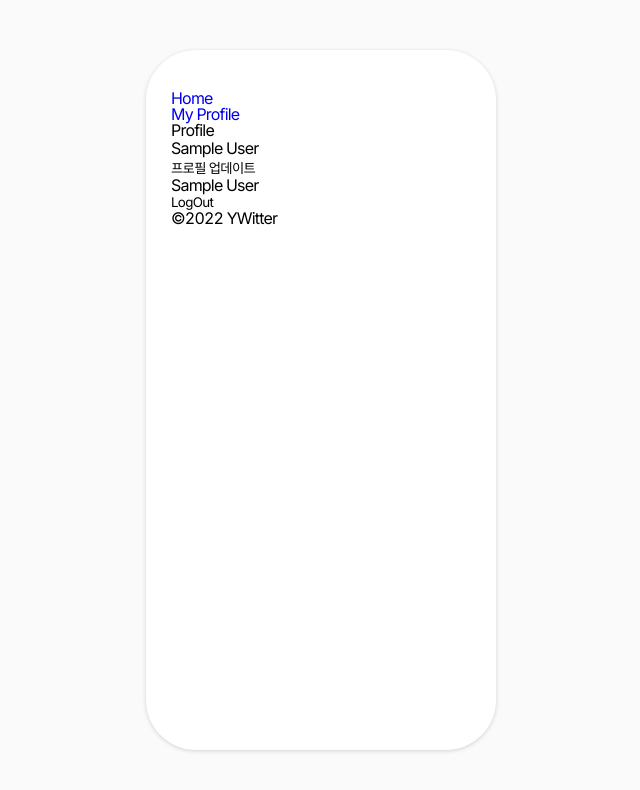
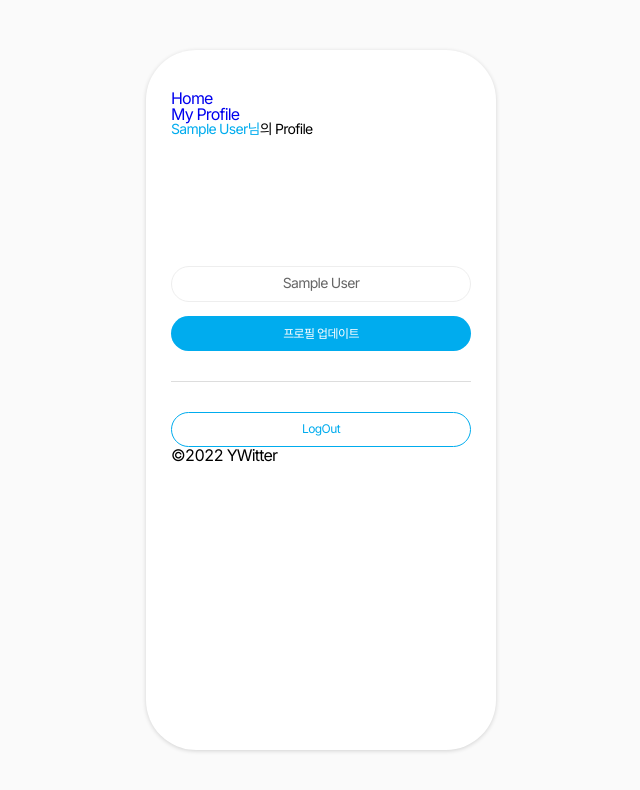
Before and after one commit to rkddbs1031/yoon-twitter, a React (Create React App) app: page /profile in a window 1280 px wide. Shown: the top 790 px of the page, without its empty margins (319-959 px from the left). Built offline with nearby package versions, Linux system fonts and the light colour scheme; no server answers; the database is empty; sample sign-in values are in the browser's storage; a web font is replaced by a local one.

Commit message:
MOD: Profile compoent style

```diff
--- a/src/routes/Profile/index.tsx
+++ b/src/routes/Profile/index.tsx
@@ -1,12 +1,14 @@
 import { ChangeEvent, FormEvent } from 'react'
-import { useEffect, useState } from 'hooks'
 import { useRecoilValue, useSetRecoilState } from 'recoil'
 
 import { userObjstate } from 'states'
 import { IYweetsData } from 'types/yweets'
+import { useEffect, useState, useCallback } from 'hooks'
 import { dbService, authService } from 'utils/firebase'
 import { collection, getDocs, orderBy, query, where } from 'firebase/firestore'
 import { updateProfile } from 'firebase/auth'
+
+import styles from './profile.module.scss'
 
 const Profile = () => {
   const user = authService.currentUser
@@ -31,11 +33,10 @@ const Profile = () => {
 
   const handleChangeDisplayName = (e: ChangeEvent<HTMLInputElement>) => setNewDisplayName(e.currentTarget.value)
 
-  const getMyYweets = async () => {
+  const getMyYweets = useCallback(async () => {
     const yweets = await getDocs(
       query(collection(dbService, 'yweets'), where('creatorId', '==', userObj.uid), orderBy('createdAt', 'desc'))
     )
-
     yweets.forEach((doc) => {
       const yweetObj = {
         id: doc.id,
@@ -43,16 +44,18 @@ const Profile = () => {
       }
       myYweets !== null && setMyYweets((prev) => [yweetObj, ...prev])
     })
-  }
+  }, [myYweets, userObj.uid])
 
   useEffect(() => {
     getMyYweets()
-  }, [])
+  }, [getMyYweets])
 
   return (
-    <section>
-      <h2>Profile</h2>
-      <form onSubmit={handleUpdateProfile}>
+    <section className={styles.profileContainer}>
+      <h2>
+        <span>{userObj.displayName}님</span>의 Profile
+      </h2>
+      <form onSubmit={handleUpdateProfile} className={styles.profileForm}>
         <input
           type='text'
           placeholder='수정할 아이디를 작성해주세요.'
@@ -61,8 +64,7 @@ const Profile = () => {
         />
         <button type='submit'>프로필 업데이트</button>
       </form>
-      <p>{userObj.displayName}</p>
-      <button type='button' onClick={handleLogOut}>
+      <button type='button' onClick={handleLogOut} className={styles.logoutBtn}>
         LogOut
       </button>
     </section>
--- /dev/null
+++ b/src/routes/Profile/profile.module.scss
@@ -0,0 +1,56 @@
+@use '/src/styles/constants/colors';
+@use '/src/styles/mixins/flexbox';
+
+.profileContainer {
+  h2 {
+    margin-bottom: 100px;
+    font-size: 14px;
+
+    span {
+      color: colors.$MAIN_COLOR;
+    }
+  }
+
+
+  .profileForm {
+    padding: 30px 0;
+    margin-bottom: 30px;
+    border-bottom: 1px solid colors.$GRAYD;
+
+    input {
+      width: 100%;
+      padding: 7px 14px 10px;
+      font-size: 14px;
+      color: colors.$GRAY6;
+      text-align: center;
+      border: 1px solid colors.$GRAYE;
+      border-radius: 50px;
+
+      &::placeholder {
+        font-size: 13px;
+        color: colors.$GRAYA;
+        letter-spacing: -0.2px;
+      }
+    }
+
+    button {
+      width: 100%;
+      padding: 8px 20px 10px;
+      margin-top: 14px;
+      font-size: 12px;
+      font-weight: 300;
+      color: colors.$WHITE;
+      background: colors.$MAIN_COLOR;
+      border-radius: 50px;
+    }
+  }
+
+  .logoutBtn {
+    width: 100%;
+    padding: 8px 20px 10px;
+    font-size: 12px;
+    color: colors.$MAIN_COLOR;
+    border: 1px solid colors.$MAIN_COLOR;
+    border-radius: 50px;
+  }
+}
```
